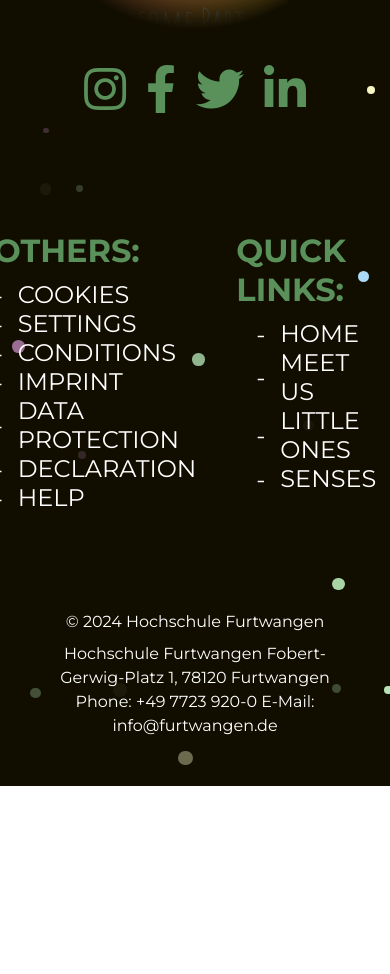
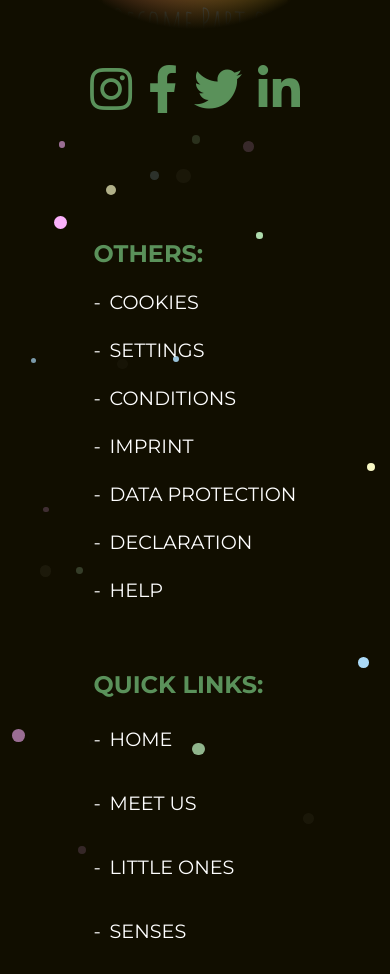
Before and after one commit to Denkhellen/Kobold, a plain HTML site: page index.html in a window 390 px wide. Shown: the part 9281-10255 px from the top of the page. Before the commit the page ends 10067 px from the top, so only its background shows below. Drawn offline with Linux system fonts and the light colour scheme.

Commit message:
footer Mobil version

```diff
--- a/css Kobold Website.css
+++ b/css Kobold Website.css
@@ -802,3 +802,43 @@ html {
   margin: 0.5rem 0;
   line-height: 1.5;
 }
+@media (max-width: 768px) {
+  .footer-columns {
+    flex-direction: column;
+    align-items: flex-start; /* Ausrichtung am Anfang */
+    text-align: left;
+    margin-bottom: 2rem;
+  }
+
+  .footer-column {
+      margin: 1rem 0;
+  }
+
+  .social-icon {
+      font-size: 3rem;
+      margin: 0 0.5rem;
+  }
+
+  .footer-column h3 {
+      font-size: 1.5rem;
+  }
+
+  .footer-column ul li {
+      font-size: 1.2rem;
+      padding-left: 1rem;
+      line-height: 2.5;
+  }
+
+  .footer-column ul li::before {
+      font-size: 1.2rem;
+  }
+
+  .footer-copy {
+      padding: 0.5rem 1rem;
+      font-size: 0.7rem;
+  }
+
+  .footer-copy p {
+      margin: 0.25rem 0;
+  }
+}
```
